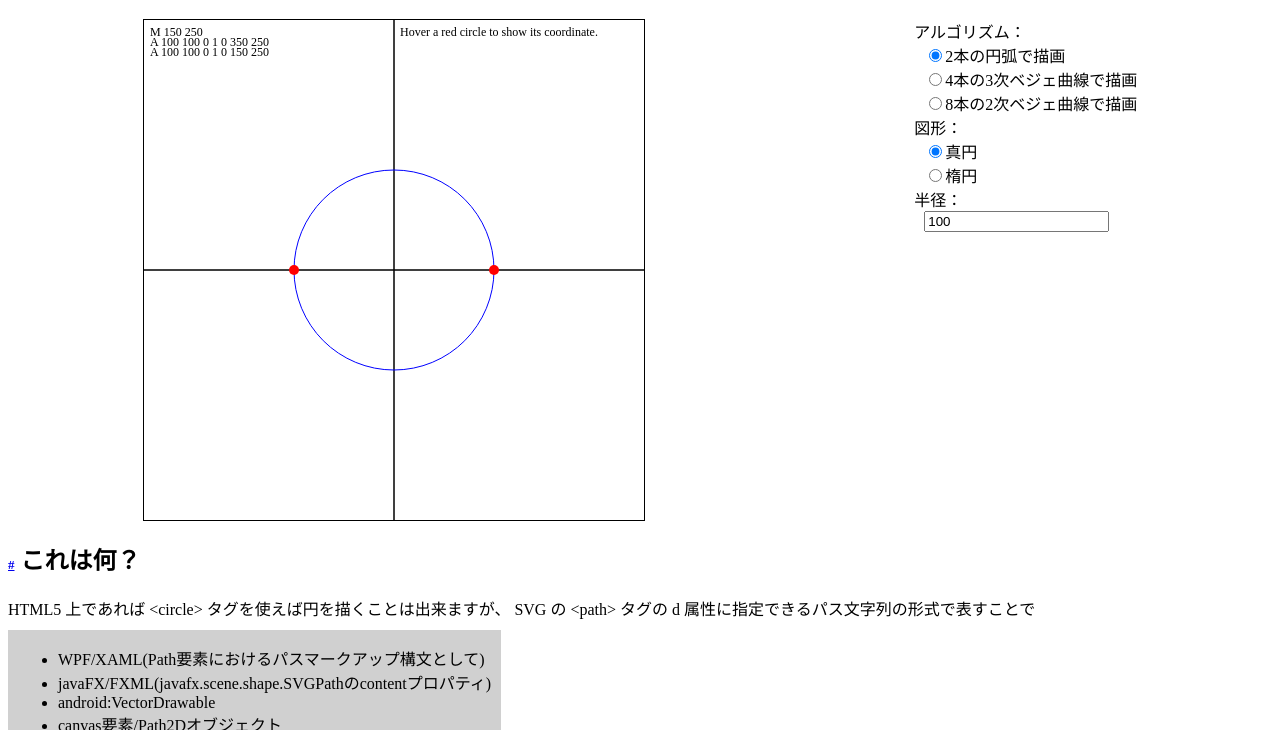
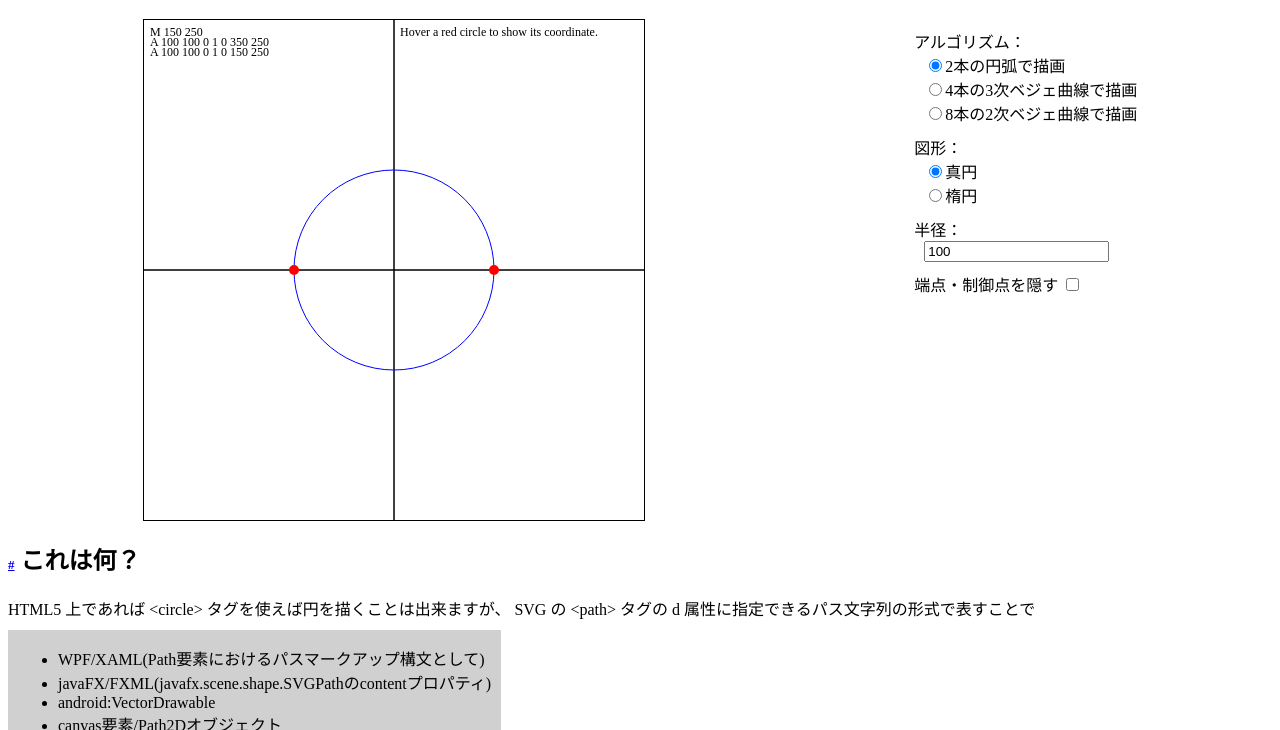
Before and after one commit to tyru/svg-circle-misc-algorithm, a plain HTML site: page index.html in a window 1280 px wide. Shown: the part 70-800 px from the top of the page. Drawn offline with Linux system fonts and the light colour scheme.

Commit message:
Add a checkbox to hide points

```diff
--- a/app.js
+++ b/app.js
@@ -108,6 +108,7 @@
       rx: 100,
       ry: 100,
       strategy: 'arc',
+      hidePoints: false,
     },
     computed: {
       drawCircle() {
--- a/index.html
+++ b/index.html
@@ -33,6 +33,9 @@
     .show-text-on-hover:hover text {
       visibility: visible;
     }
+    .margin-top-bottom {
+      margin: 10px 0;
+    }
     </style>
   </head>
 
@@ -41,7 +44,7 @@
 
     <div id='app' class='container'>
       <svg v-bind:width='width' v-bind:height='height' class='black-border'>
-        <text x='256' y='16' font-size='12px'>Hover a red circle to show its coordinate.</text>
+        <text v-if='!hidePoints' x='256' y='16' font-size='12px'>Hover a red circle to show its coordinate.</text>
         <g>
           <!-- 横線 -->
           <path stroke='black' d='M 0,250 L 500,250 Z'/>
@@ -51,7 +54,7 @@
         <g>
           <!-- 丸 -->
           <path stroke='blue' fill='none' v-bind:d='drawCircle'/>
-          <g v-for='p in drawControlPoints' class='show-text-on-hover'>
+          <g v-if='!hidePoints' v-for='p in drawControlPoints' class='show-text-on-hover'>
             <!-- 点 (制御点や弧の端点など) -->
             <circle v-bind:cx='p.x' v-bind:cy='p.y' v-bind:r='p.r' fill='red'/>
             <!-- 点の座標 -->
@@ -63,19 +66,24 @@
       </svg>
 
       <div class='input'>
+        <section class='margin-top-bottom'>
           アルゴリズム：
           <ul class='list'>
             <li><label><input type='radio' value='arc' v-model='strategy' />2本の円弧で描画</label></li>
             <li><label><input type='radio' value='cubic_bezier' v-model='strategy' />4本の3次ベジェ曲線で描画</label></li>
             <li><label><input type='radio' value='quad_bezier' v-model='strategy' />8本の2次ベジェ曲線で描画</label></li>
           </ul>
+        </section>
 
+        <section class='margin-top-bottom'>
           図形：
           <ul class='list'>
             <li v-if='hasSupported("circle")'><label><input type='radio' value='circle' v-model='figure' />真円</label></li>
             <li v-if='hasSupported("ellipse")'><label><input type='radio' value='ellipse' v-model='figure' />楕円</label></li>
           </ul>
+        </section>
 
+        <section class='margin-top-bottom'>
           半径：
           <ul v-if='figure == "circle"' class='list'>
             <li><input type='number' v-model.number='rx' v-bind:value='rx' /></li>
@@ -84,6 +92,12 @@
             <li>X: <input type='number' v-model.number='rx' v-bind:value='rx' /></li>
             <li>Y: <input type='number' v-model.number='ry' v-bind:value='ry' /></li>
           </ul>
+        </section>
+
+        <section class='margin-top-bottom'>
+          端点・制御点を隠す
+          <input type='checkbox' v-model='hidePoints' />
+        </section>
       </div>
     </div>
 
```
Lines whose indentation alone changed are shown as unchanged.
